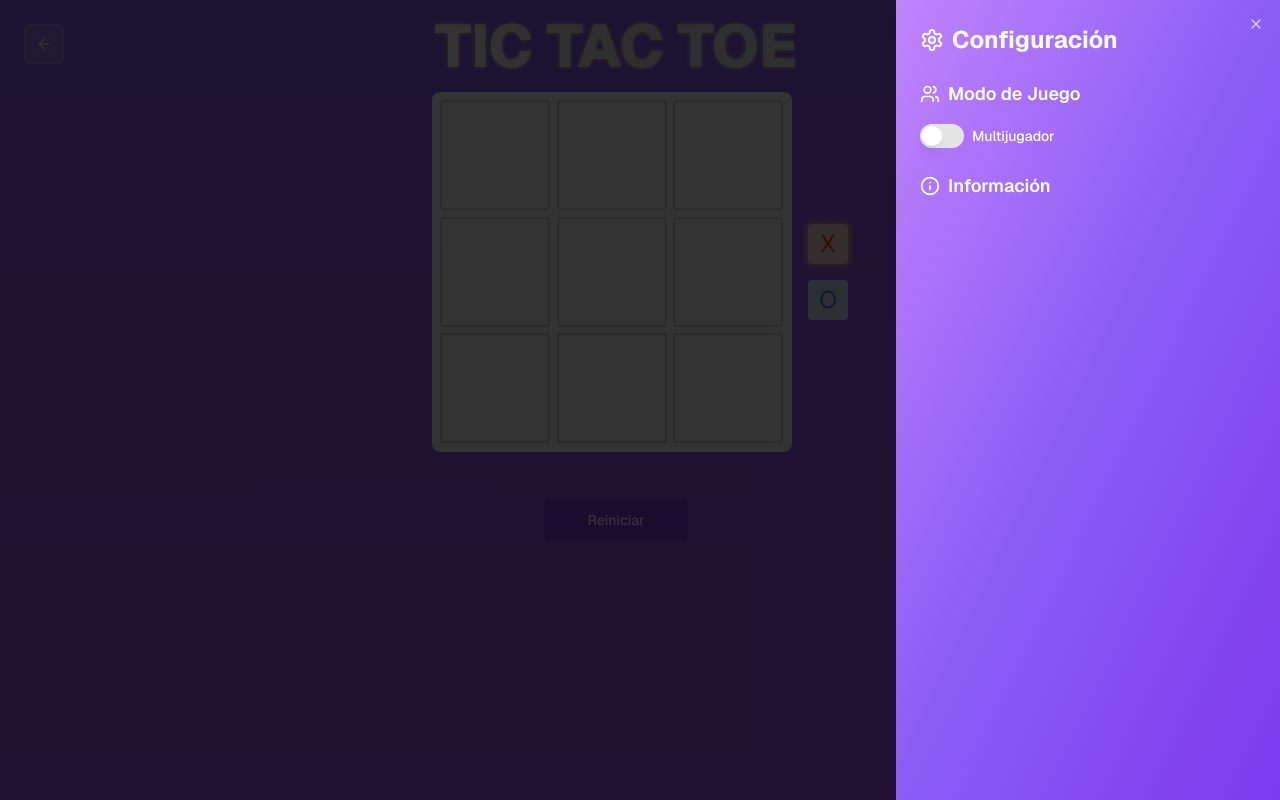
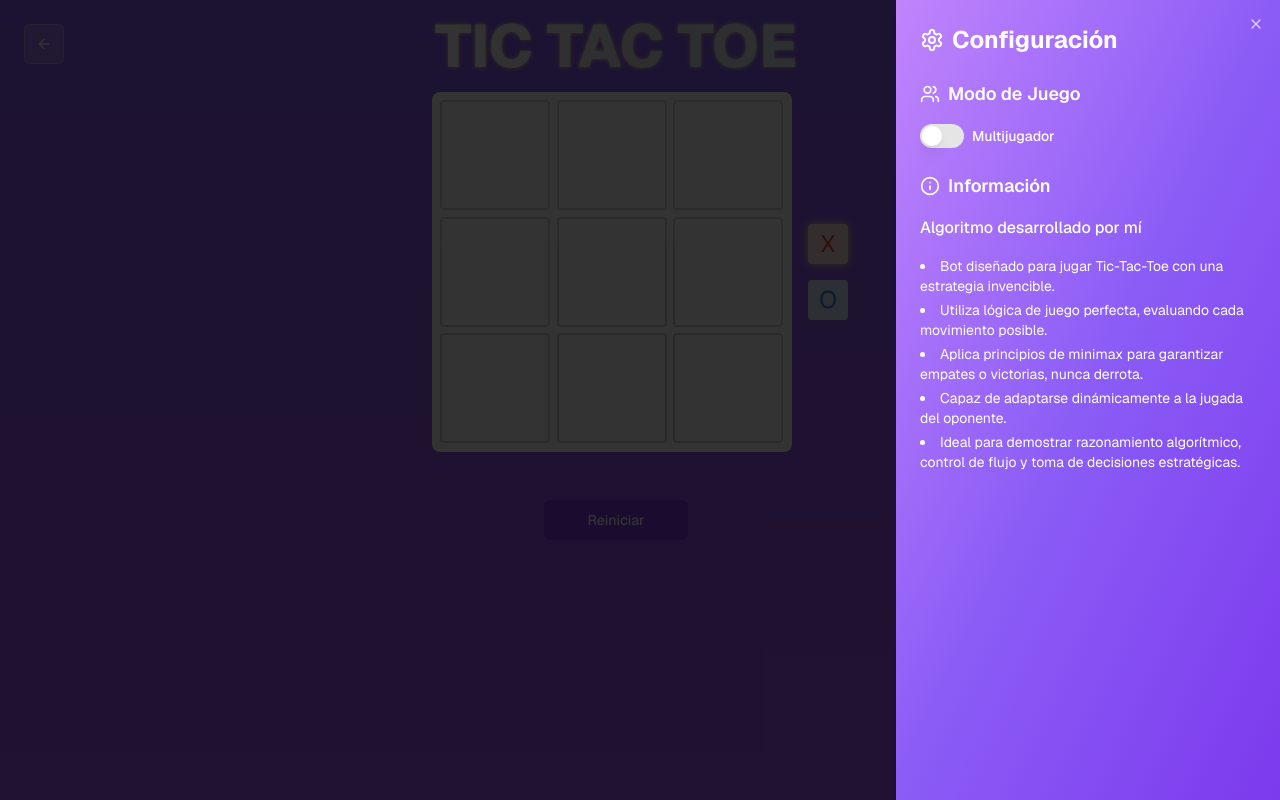
Before and after one commit to ViticoMC/victor-portfolio, a Next.js app: page /minijuegos/tic-tac-toe in a window 1280 px wide. Both pictures are taken after a click on the button 1236 px from the left and 44 px from the top of the page. Built offline with nearby package versions, Linux system fonts and the light colour scheme.

Commit message:
info agg

```diff
--- a/app/minijuegos/page.tsx
+++ b/app/minijuegos/page.tsx
@@ -1,7 +1,6 @@
 import { Button } from "@/components/ui/button"
 import { ArrowLeft } from "lucide-react"
 import Link from "next/link"
-import Image from "next/image"
 
 export default function Minijuegos() {
     return (
--- a/app/minijuegos/tic-tac-toe/page.tsx
+++ b/app/minijuegos/tic-tac-toe/page.tsx
@@ -292,30 +292,14 @@ export default function TicTacToe() {
                                     <Info className="h-5 w-5" />
                                     Información
                                 </h3>
-                                {/* <div className="space-y-3 text-sm">
-                                    <div className="bg-white/10 p-3 rounded-lg">
-                                        <h4 className="font-semibold mb-2">Tecnologías Utilizadas:</h4>
-                                        <ul className="space-y-1 text-white/90">
-                                            <li>• Next.js 14 con App Router</li>
-                                            <li>• TypeScript para tipado estático</li>
-                                            <li>• Tailwind CSS para estilos</li>
-                                            <li>• Shadcn/ui para componentes</li>
-                                            <li>• React Hooks para estado</li>
-                                        </ul>
-                                    </div>
-
-                                    <div className="bg-white/10 p-3 rounded-lg">
-                                        <h4 className="font-semibold mb-2">Características:</h4>
-                                        <ul className="space-y-1 text-white/90">
-                                            <li>• Modo multijugador local</li>
-                                            <li>• Modo contra bot inteligente</li>
-                                            <li>• Marcadores personalizables</li>
-                                            <li>• Nombres de jugadores editables</li>
-                                            <li>• Diseño responsive</li>
-                                            <li>• Animaciones y efectos visuales</li>
-                                        </ul>
-                                    </div>
-                                </div> */}
+                                <h2 className="text-md mt-2 font-medium">Algoritmo desarrollado por mí</h2>
+                                <ul className="list-disc list-inside mt-1 text-sm text-white space-y-1">
+                                    <li>Bot diseñado para jugar Tic-Tac-Toe con una estrategia invencible.</li>
+                                    <li>Utiliza lógica de juego perfecta, evaluando cada movimiento posible.</li>
+                                    <li>Aplica principios de minimax para garantizar empates o victorias, nunca derrota.</li>
+                                    <li>Capaz de adaptarse dinámicamente a la jugada del oponente.</li>
+                                    <li>Ideal para demostrar razonamiento algorítmico, control de flujo y toma de decisiones estratégicas.</li>
+                                </ul>
                             </div>
                         </div>
                     </SheetContent>
```
